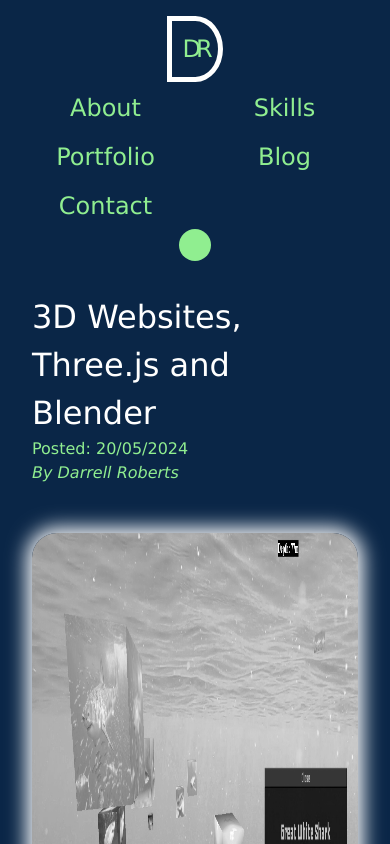
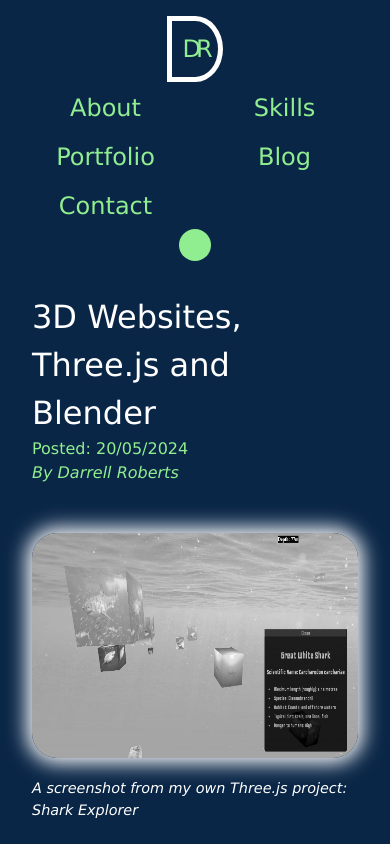
Before and after one commit to DarrellRoberts/portfolio, a Next.js app: page /blog/3d-websites-threejs-and-blender in a window 390 px wide. Shown: the top 844 px of the page. Built offline with nearby package versions, Linux system fonts and the light colour scheme.

Commit message:
fixed mq issues

```diff
--- a/src/app/blog/[path]/post.module.css
+++ b/src/app/blog/[path]/post.module.css
@@ -159,8 +159,8 @@
       padding: 6rem;
     }
     .imageCon img, .imageCon2 img {
-      aspect-ratio: 1/0.65;
-      width: 100%;
+      width: 400px;
+      height: 225px;
     }
     .prevArticle h3, .nextArticle h3 {
       display: none;
```
Also changed, not shown: src/app/blog/blog.module.css (+7 -0 lines).
